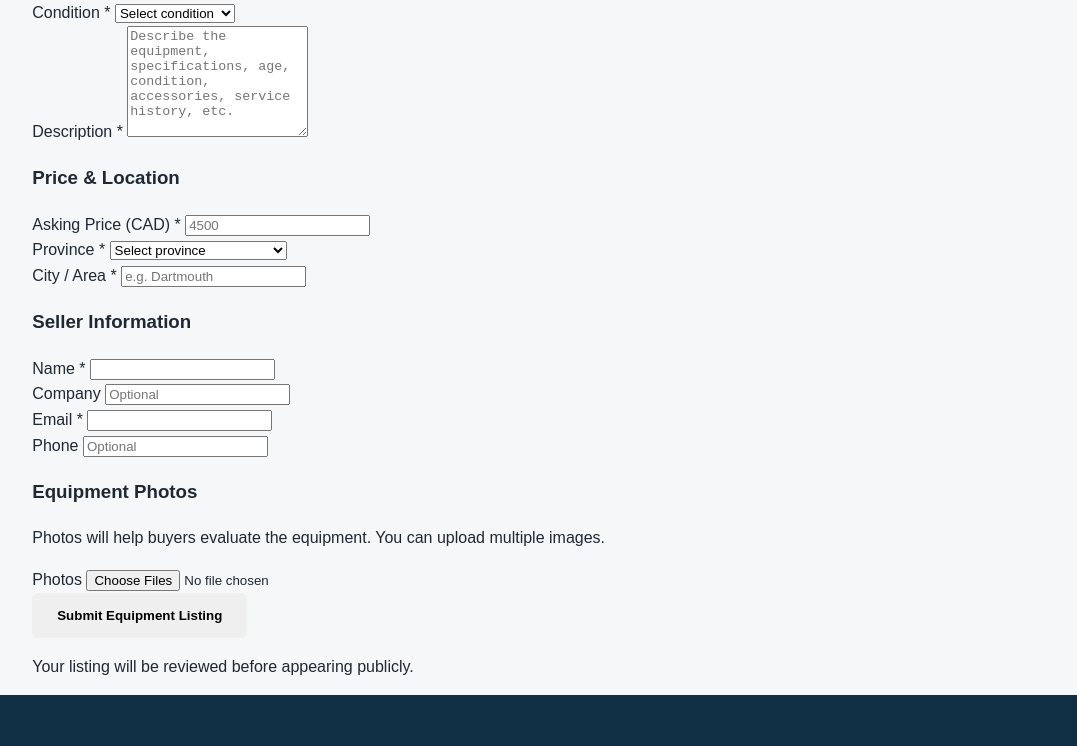
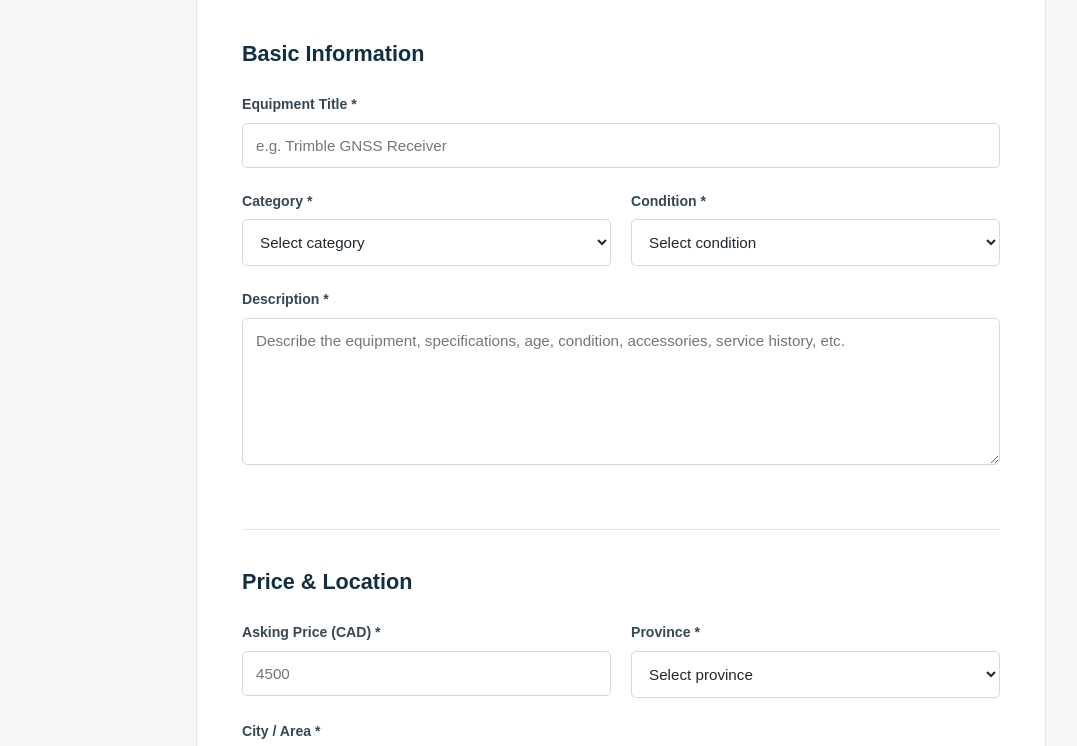
Before and after one commit to Atlantic-Equipment-Exchange/website, a plain HTML site: page sell.html in a window 1280 px wide. Shown: the part 563-1309 px from the top of the page, without its empty margins (19-1096 px from the left). Drawn offline with Linux system fonts and the light colour scheme.

Commit message:
Update style.css

```diff
--- a/css/style.css
+++ b/css/style.css
@@ -1090,3 +1090,174 @@ body {
     }
 
 }
+/* =========================================================
+   SELL EQUIPMENT FORM
+========================================================= */
+
+.sell-form-section {
+    padding: 70px 0 100px;
+}
+
+
+.form-container {
+    max-width: 850px;
+
+    margin: 0 auto;
+
+    background: white;
+
+    padding: 45px;
+
+    border:
+        1px solid #e0e6ea;
+
+    border-radius: 10px;
+}
+
+
+.form-introduction {
+    margin-bottom: 40px;
+}
+
+
+.form-introduction h2 {
+    margin-top: 0;
+
+    color: #102f45;
+
+    font-size: 2rem;
+}
+
+
+.form-introduction p {
+    color: #687782;
+}
+
+
+.form-section {
+    padding: 35px 0;
+
+    border-top:
+        1px solid #e5eaed;
+}
+
+
+.form-section:first-of-type {
+    border-top: none;
+
+    padding-top: 0;
+}
+
+
+.form-section h3 {
+    margin-top: 0;
+
+    color: #102f45;
+
+    font-size: 1.35rem;
+}
+
+
+.form-row {
+    display: grid;
+
+    grid-template-columns:
+        repeat(2, 1fr);
+
+    gap: 20px;
+}
+
+
+.form-group {
+    margin-bottom: 22px;
+}
+
+
+.form-group label {
+    display: block;
+
+    margin-bottom: 7px;
+
+    color: #344955;
+
+    font-size: 0.88rem;
+
+    font-weight: 700;
+}
+
+
+.form-group input,
+.form-group select,
+.form-group textarea {
+    width: 100%;
+
+    padding: 13px;
+
+    border:
+        1px solid #d3dbe1;
+
+    border-radius: 5px;
+
+    background: white;
+
+    color: #1f2933;
+
+    font-family: inherit;
+
+    font-size: 0.95rem;
+}
+
+
+.form-group textarea {
+    resize: vertical;
+}
+
+
+.form-group input:focus,
+.form-group select:focus,
+.form-group textarea:focus {
+    outline: none;
+
+    border-color: #174b69;
+
+    box-shadow:
+        0 0 0 3px rgba(23,75,105,0.10);
+}
+
+
+.form-help {
+    color: #687782;
+
+    font-size: 0.83rem;
+}
+
+
+.form-submit {
+    padding-top: 30px;
+
+    border-top:
+        1px solid #e5eaed;
+}
+
+
+.form-submit-button {
+    background: #174b69;
+
+    color: white;
+
+    border-color: #174b69;
+}
+
+
+@media (max-width: 700px) {
+
+    .form-container {
+        padding: 25px;
+    }
+
+
+    .form-row {
+        grid-template-columns: 1fr;
+    }
+
+}
```
